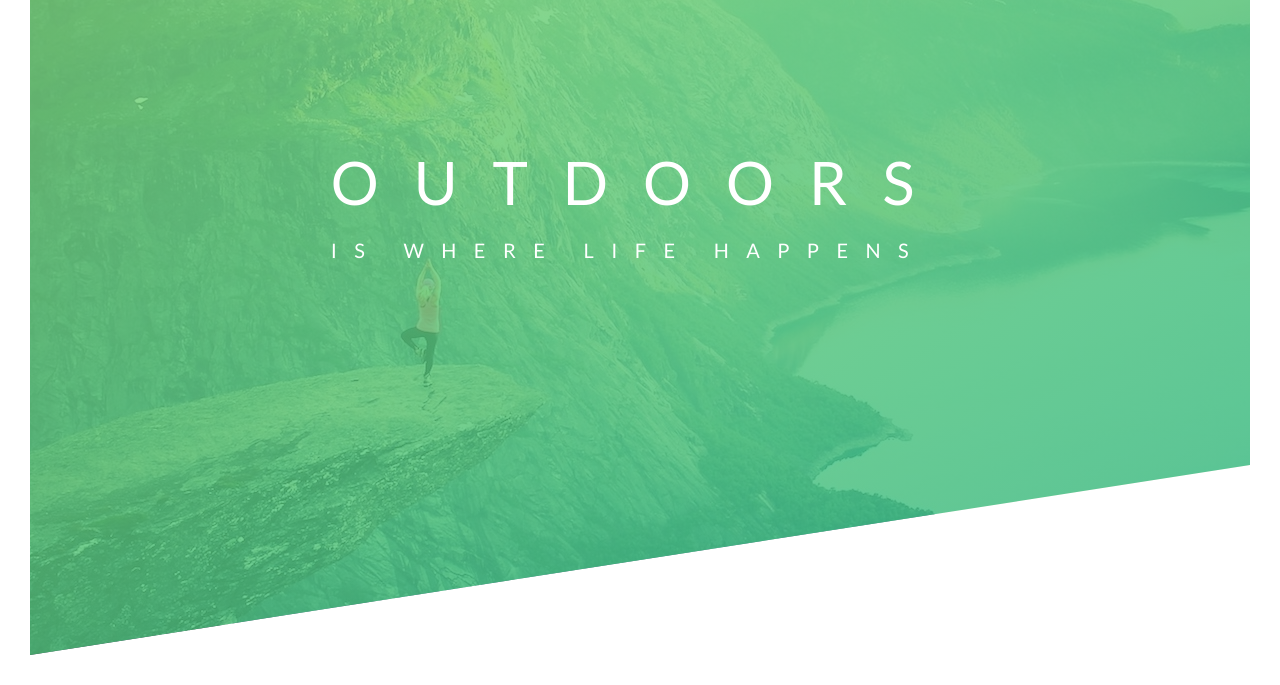
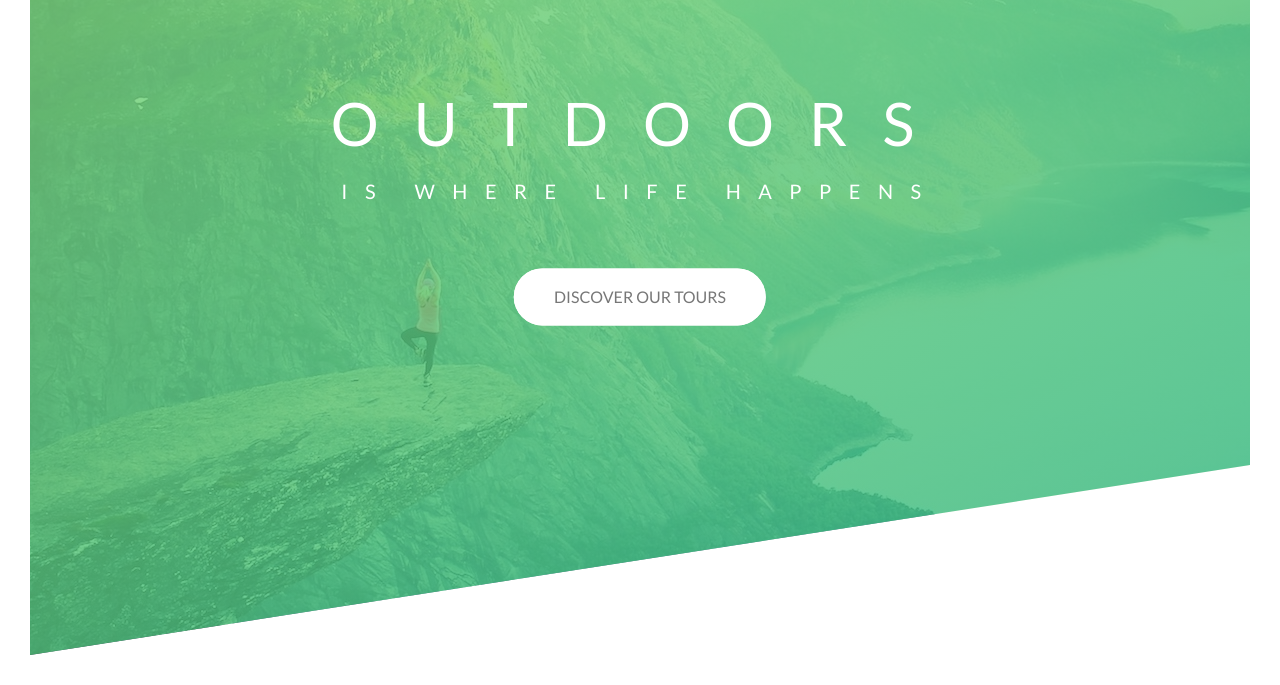
Before and after one commit to Accio26/advanced-css, a plain HTML site: page index.html in a window 1280 px wide. Shown: the part 135-820 px from the top of the page. Drawn offline with Linux system fonts and the light colour scheme.

Commit message:
ヘッダー部分の制作・CSS設計をBEMに変更

```diff
--- a/css/style.css
+++ b/css/style.css
@@ -7,19 +7,27 @@ Dark green: #28b485
 
 */
 
-* {
+*,
+*::after,
+*::before {
   margin: 0;
   padding: 0;
-  box-sizing: border-box;
+  box-sizing: inherit;
+}
+
+html {
+  font-size: 62.5%;
 }
 
 body {
   font-family: "Lato", sans-serif;
   font-weight: 400;
-  font-size: 16px;
+  /* font-size: 1.6rem; */
   line-height: 1.7;
   color: #777;
-  padding: 30px;
+  padding: 3rem;
+
+  box-sizing: border-box;
 }
 
 .header {
@@ -32,38 +40,147 @@ body {
   clip-path: polygon(0 0, 100% 0, 100% 75%, 0 100%);
 }
 
-.logo-box {
+.header__logo-box {
   position: absolute;
-  top: 40px;
-  left: 40px;
+  top: 4rem;
+  left: 4rem;
 }
 
-.logo {
-  height: 35px;
+.header__logo {
+  height: 3.5rem;
 }
 
-.text-box {
+.header__text-box {
   position: absolute;
   top: 40%;
   left: 50%;
   transform: translate(-50%, -50%);
+  text-align: center;
 }
 
 .heading-primary {
   color: #ffff;
   text-transform: uppercase;
+
+  backface-visibility: hidden;
+  margin-bottom: 6rem;
 }
 
-.heading-primary-main {
+.heading-primary--main {
   display: block;
-  font-size: 60px;
+  font-size: 6rem;
   font-weight: 400;
-  letter-spacing: 35px;
+  letter-spacing: 3.5rem;
+
+  animation-name: moveInLeft;
+  animation-duration: .9s;
+  animation-timing-function: ease-out;
+
+  /* animation-delay: 3s; */
 }
 
-.heading-primary-sub {
+.heading-primary--sub {
   display: block;
-  font-size: 20px;
+  font-size: 2rem;
   font-weight: 400;
-  letter-spacing: 17.4px;
+  letter-spacing: 1.75rem;
+  animation: moveInRight 1s ease-out;
 }
+
+@keyframes moveInLeft {
+  0% {
+    opacity: 0%;
+    transform: translateX(-10rem);
+  }
+
+  80% {
+    transform: translateX(1rem);
+  }
+
+  100% {
+    opacity: 1;
+    transform: translate(0);
+  }
+}
+
+@keyframes moveInRight {
+  0% {
+    opacity: 0%;
+    transform: translateX(10rem);
+  }
+
+  80% {
+    transform: translateX(-1rem);
+  }
+
+  100% {
+    opacity: 1;
+    transform: translate(0);
+  }
+}
+
+@keyframes moveInBottom {
+  0% {
+    opacity: 0;
+    transform: translateY(3rem);
+  }
+
+  100% {
+    opacity: 1;
+    transform: translate(0);
+  }
+}
+
+.btn:link,
+.btn:visited {
+  text-transform: uppercase;
+  text-decoration: none;
+  padding: 1.5rem 4rem;
+  display: inline-block;
+  border-radius: 10rem;
+  transition: all .2s;
+  position: relative;
+  font-size: 1.6rem;
+}
+
+.btn:hover {
+  transform: translateY(-3px);
+  box-shadow: 0 1rem 2rem rgba(0, 0, 0, .2);
+}
+
+.btn:active {
+  transform: translateY(-1px);
+  box-shadow: 0 .5rem 1rem rgba(0, 0, 0, .2);
+}
+
+.btn--white {
+  background-color: #fff;
+  color: #777;
+}
+
+.btn::after {
+  content: "";
+  display: inline-block;
+  height: 100%;
+  width: 100%;
+  border-radius: 10rem;
+  position: absolute;
+  top: 0;
+  left: 0;
+  z-index: -1;
+  transition: all .4s;
+}
+
+.btn--white::after {
+  background-color: #fff;
+}
+
+.btn:hover::after {
+  transform: scaleX(1.4) scaleY(1.6);
+  opacity: 0;
+}
+
+.btn--animated {
+  animation: moveInBottom .5s ease-out .75s;
+  animation-fill-mode: backwards;
+}
--- a/index.html
+++ b/index.html
@@ -14,15 +14,17 @@
 </head>
 <body>
     <header class="header">
-        <div class="logo-box">
-            <img src="img/logo-white.png" alt="Logo" class="logo">
+        <div class="header__logo-box">
+            <img src="img/logo-white.png" alt="Logo" class="header__logo">
         </div>
 
-        <div class="text-box">
+        <div class="header__text-box">
             <h1 class="heading-primary">
-                <span class="heading-primary-main">Outdoors</span>
-                <span class="heading-primary-sub">is where life happens</span>
+                <span class="heading-primary--main">Outdoors</span>
+                <span class="heading-primary--sub">is where life happens</span>
             </h1>
+
+            <a href="#" class="btn btn--white btn--animated">Discover our tours</a>
         </div>
 
     </header>
```
